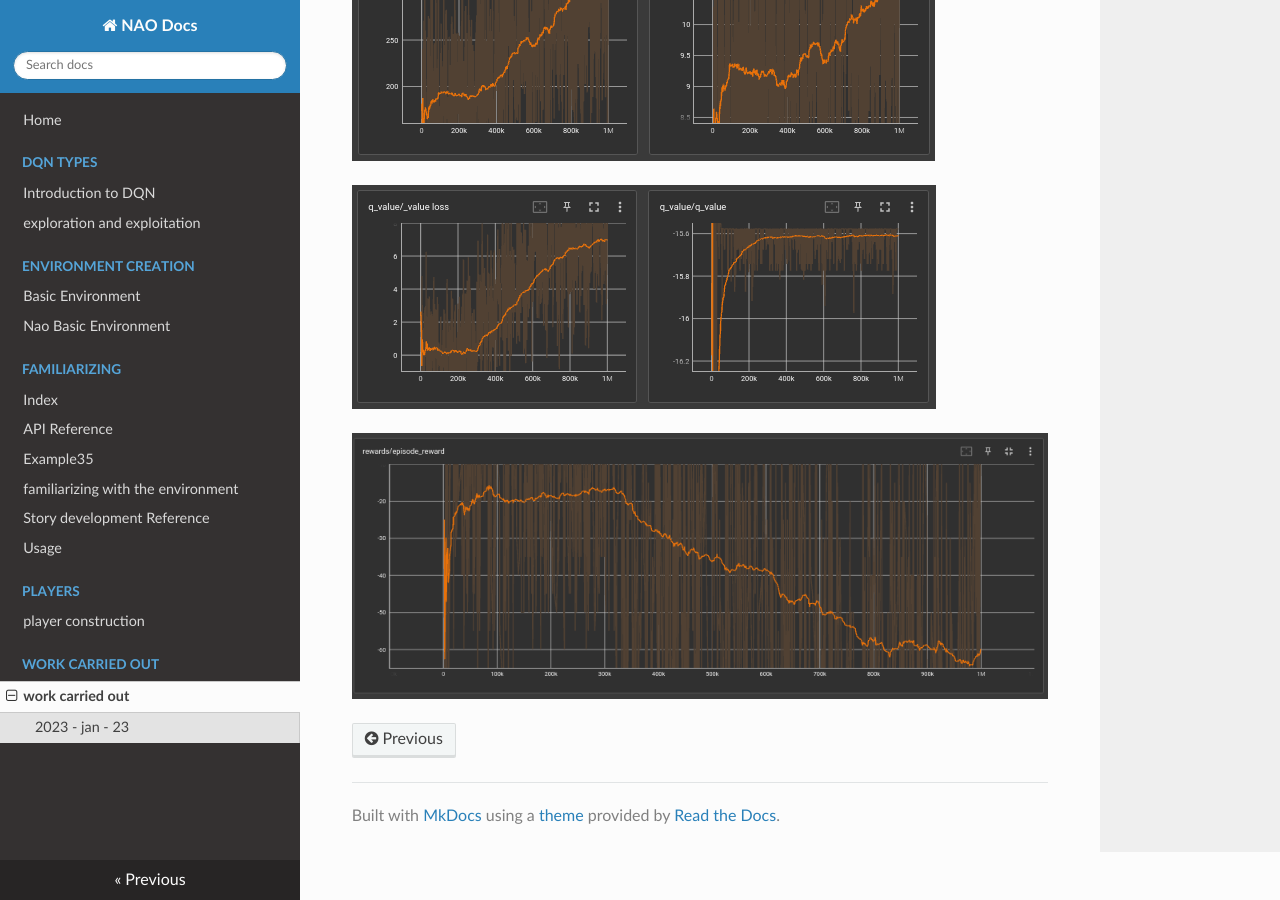
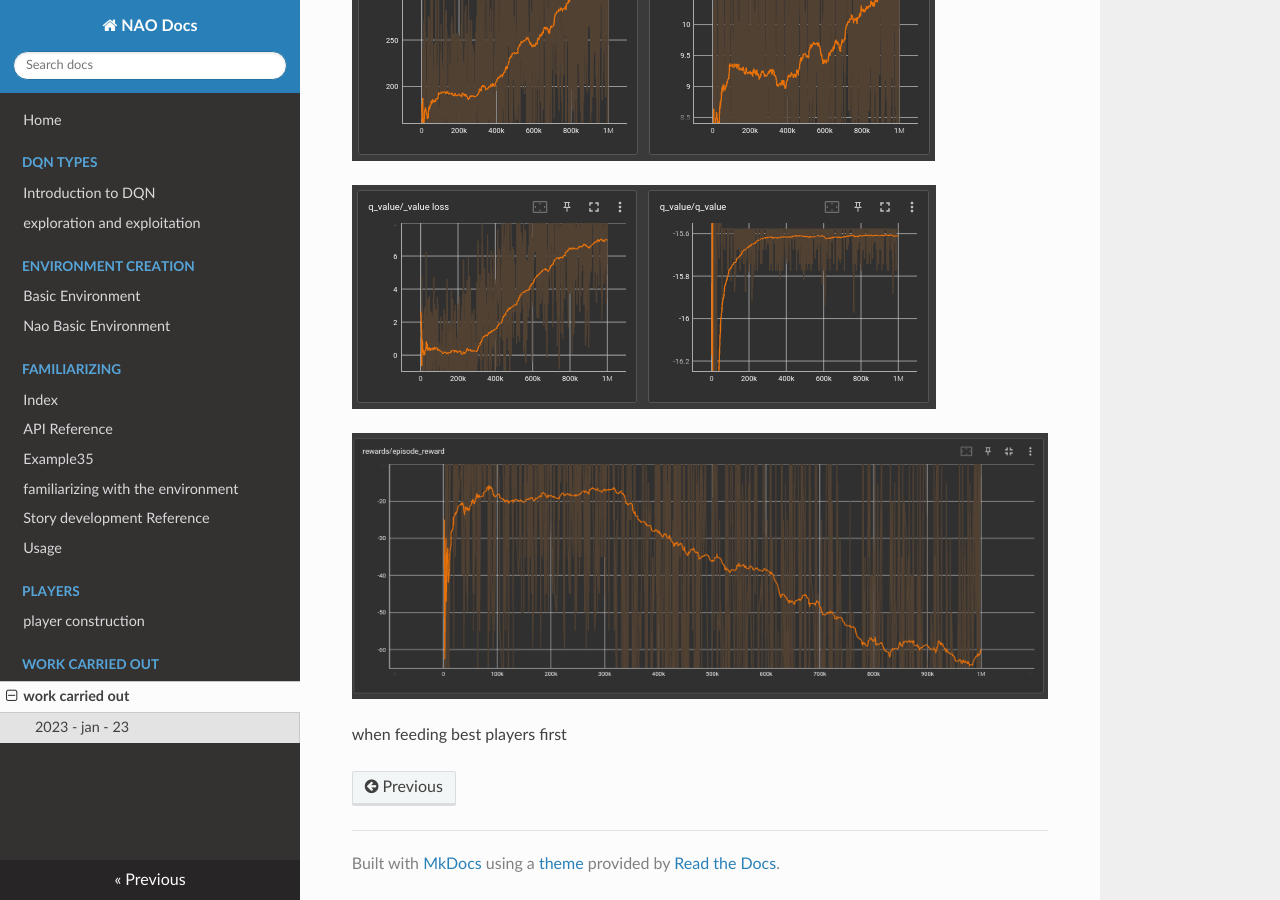
Before and after one commit to hasithz/Nao_doc, an MkDocs documentation site: the page built from docs/work carried out/2023 01 23.md, in a window 1280 px wide and 900 px high, scrolled down 2006 px. Built offline with MkDocs 1.6.1, drawn with Linux system fonts in a browser that asks for light colours; nearby versions of some CDN libraries.

````diff
--- a/docs/work carried out/2023 01 23.md
+++ b/docs/work carried out/2023 01 23.md
@@ -53,6 +53,10 @@
 
 ![reward](https://github.com/hasithz/Nao_doc/blob/main/assets/images/reward%202023-01-24.png?raw=true)
 
+
+
+when feeding best players first
+
 <!-- ```mermaid
 journey
 	title Me studying for exams
````
Also changed, not shown: assets/images/loss b 2023-01-24.png (added), assets/images/q value b 2023-01-24.png (added), assets/images/reward b 2023-01-24.png (added).
